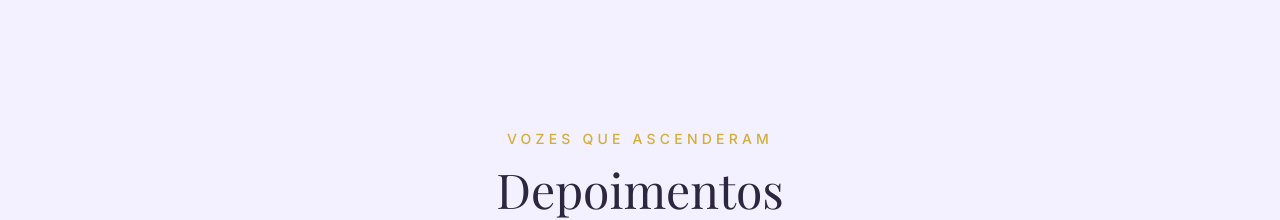
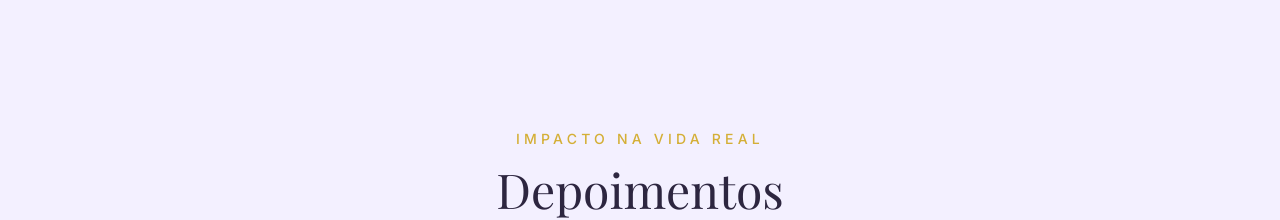
Before and after one commit to yuiterapiaholistica-prog/site-yui-terapia-oficial, a Next.js app: page / in a window 1280 px wide. Shown: the part 2820-3040 px from the top of the page. Built offline with nearby package versions, Linux system fonts and the light colour scheme; a web font is replaced by a local one.

Commit message:
alteracao de titulo da sessao depoimentos

```diff
--- a/components/depoimentos.tsx
+++ b/components/depoimentos.tsx
@@ -15,7 +15,7 @@ export function Depoimentos() {
         {/* Header */}
         <div className="mb-20 flex flex-col items-center gap-4 text-center">
           <p className="text-sm uppercase tracking-[0.3em] text-gold font-medium">
-            Vozes que ascenderam
+            Impacto na Vida Real
           </p>
           <h2 className="font-serif text-4xl text-foreground lg:text-5xl">
             Depoimentos
```
